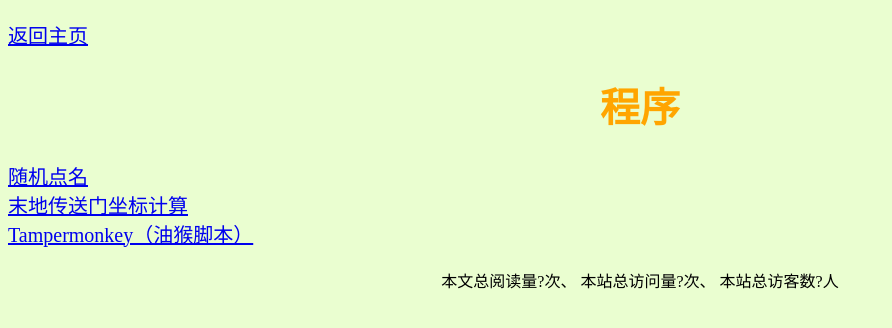
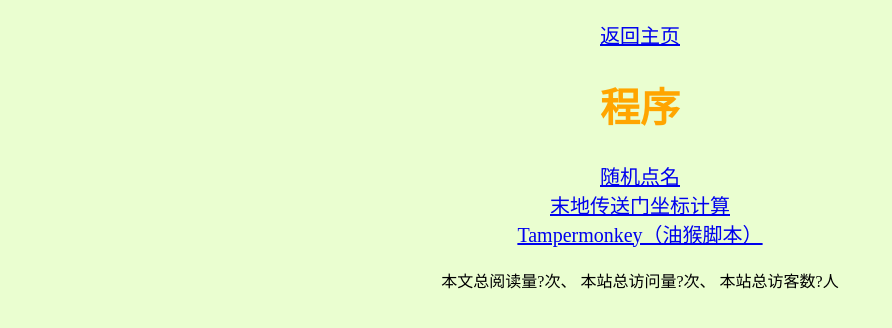
Before and after one commit to xkk1/xkk1.github.io, a Jekyll site: the page program/index.html, which Jekyll copies as it is, in a window 1280 px wide. Shown: the top 328 px of the page, without its empty margins (0-892 px from the left). Built offline with Jekyll 4.4.1, drawn with Linux system fonts in a browser that asks for light colours; comment, search, counter and statistics services are not loaded.

Commit message:
Update index.html

```diff
--- a/program/index.html
+++ b/program/index.html
@@ -9,19 +9,19 @@
 <link rel="stylesheet" type="text/css" href="../main.css" />
 </head>
 <body>
-    <p class="xkk_p"><a href="/">返回主页</a></p>
+    <p class="xkk_p center"><a href="/">返回主页</a></p>
     <h1 class="xkk_h1" onclick="javascript:display('secret');">程序</h1>
 <div id="secret" style="display:none">
     <input type="password" id="password" name="password" placeholder="请输入密码" value="" />
     <input type="submit" id="submit" value="确认" onclick="return toopen();">
 </div>
-    <p class="xkk_p">
+    <p class="xkk_p center">
 <a href="./randomrollcall/">随机点名</a><br>
 <a href="./End-Portal.html" target="_blank">末地传送门坐标计算</a><br>
 <a href="./Tampermonkey/">Tampermonkey（油猴脚本）</a><br>
     </p>
 <div id="secret_information" style="display:none">
-    <p class="xkk_p">
+    <p class="xkk_p center">
         <a href="./vip-video-resolut.html">vip视频解析</a><br>
     </p>
 </div>
```
